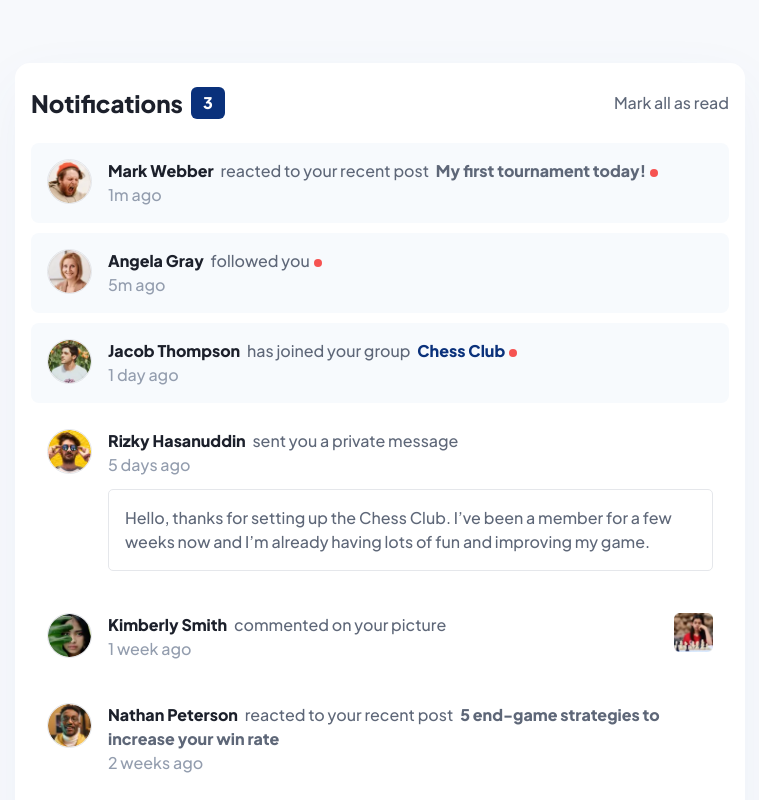
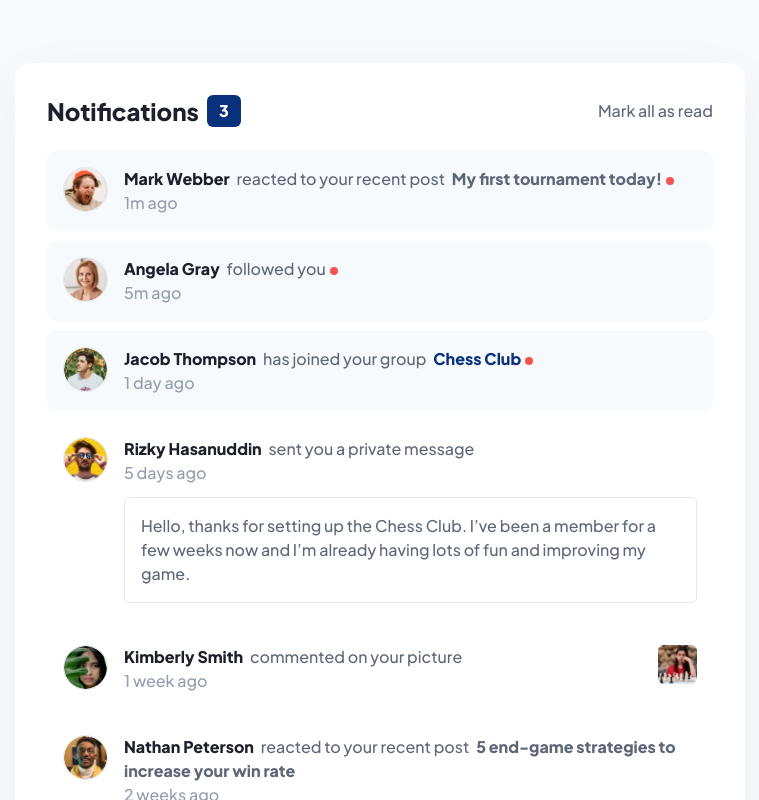
Before and after one commit to tatasadi/notifications-page, a Next.js app: page / in a window 1280 px wide. Shown: the top 800 px of the page, without its empty margins (260-1019 px from the left). Built offline with nearby package versions, Linux system fonts and the light colour scheme.

Commit message:
fix another padding

```diff
--- a/app/page.tsx
+++ b/app/page.tsx
@@ -94,7 +94,7 @@ export default function Home() {
 
   return (
     <main className="flex h-full min-h-screen w-full max-w-[45.625rem] flex-col items-center lg:min-h-0 lg:pt-[3.94rem]">
-      <div className="flex w-full flex-col gap-6 bg-white px-4 py-6 shadow-[0_20px_60px_0_rgba(73,97,168,0.05)] lg:rounded-[0.9375rem]">
+      <div className="flex w-full flex-col gap-6 bg-white px-4 py-6 shadow-[0_20px_60px_0_rgba(73,97,168,0.05)] lg:rounded-[0.9375rem] lg:p-8">
         <div className="flex items-center gap-2">
           <h1 className="text-xl font-extrabold leading-normal lg:text-2xl">
             Notifications
```
